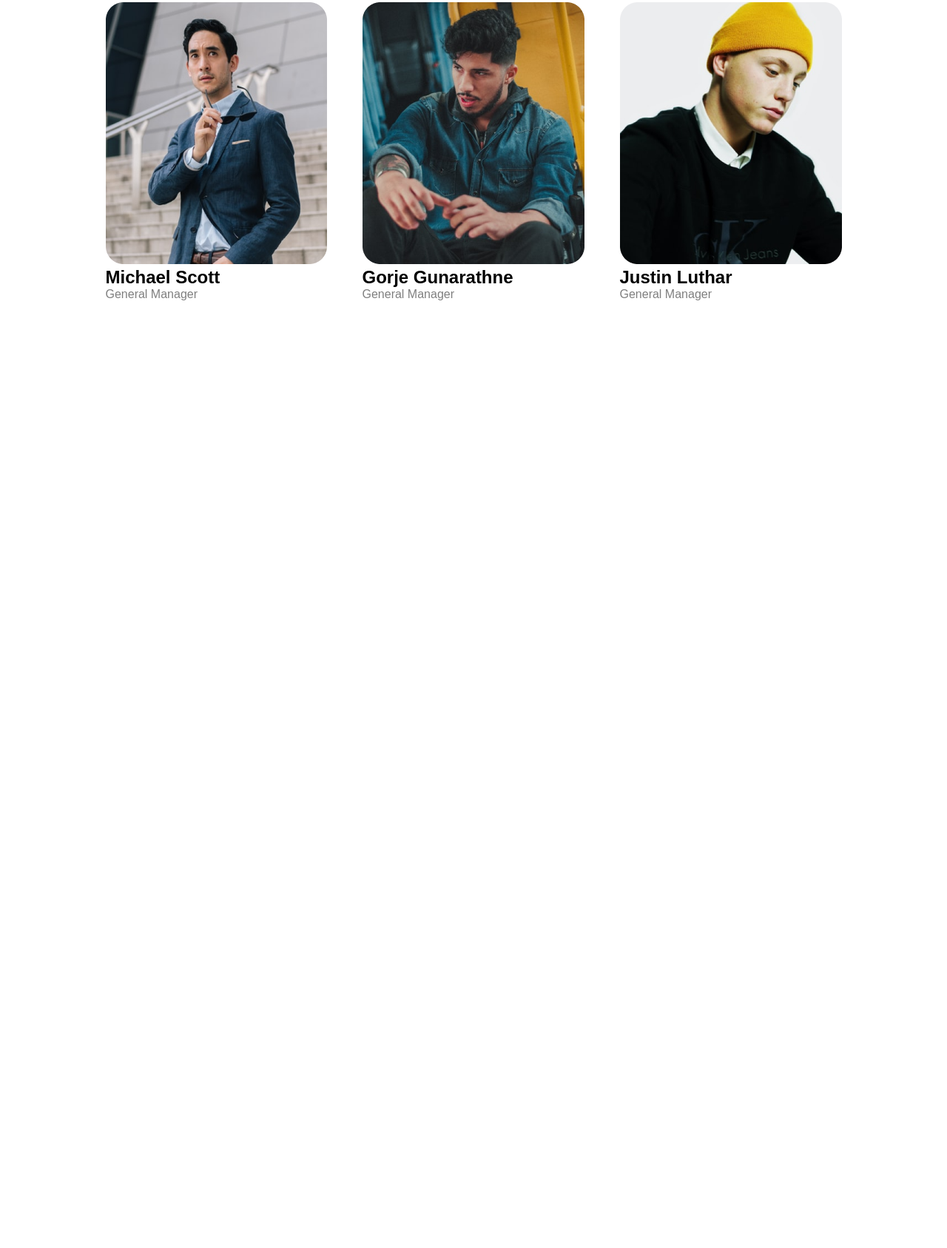
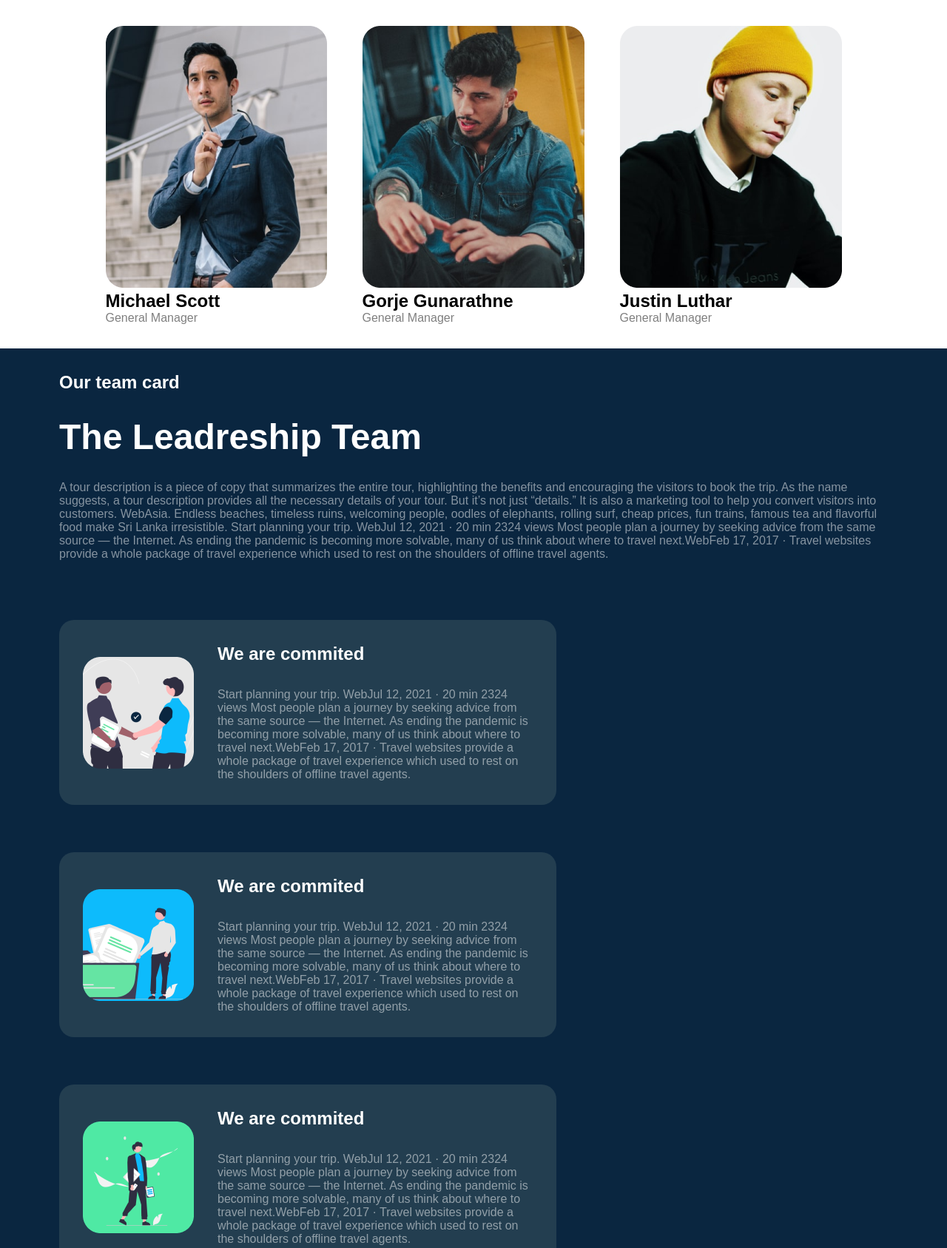
Before and after one commit to DilshanMadhusanka/HTML-CSS-Website-Development, a plain HTML site: page index.html in a window 1280 px wide. Shown: the part 2819-4506 px from the top of the page at 74% size. Before the commit the page ends 3226 px from the top, so only its background shows below. Drawn offline with Linux system fonts and the light colour scheme.

Commit message:
our-team-images-section

```diff
--- a/index.html
+++ b/index.html
@@ -53,10 +53,13 @@
     <!-- our story -->
 
     <section class="ourStory">
-      <div class="our-story-1" >
+      <div class="our-story-1">
         <h2>Our Story</h2>
-        <h1>handshake inforgraphics mass market <br> crowdfunding itertion</h1>
-        <p >
+        <h1>
+          handshake inforgraphics mass market <br />
+          crowdfunding itertion
+        </h1>
+        <p>
           A tour description is a piece of copy that summarizes the entire tour,
           highlighting the benefits and encouraging the visitors to book the
           trip. As the name suggests, a tour description provides all the
@@ -79,7 +82,7 @@
           visitors into customers.
         </p>
         <div class="buttons">
-          <button >Read more</button>
+          <button>Read more</button>
           <button class="buttonNew">our story</button>
         </div>
       </div>
@@ -89,8 +92,22 @@
     <section>
       <div class="our-number">
         <h2>our number</h2>
-    <h1>ha dshake inforgraphics mass market <br> crowdfunding inertion!</h1>
-    <p>A tour description is a piece of copy that summarizes the entire tour, highlighting the benefits and encouraging the visitors to book the trip. As the name suggests, a tour description provides all the necessary details of your tour. But it’s not just “details.” It is also a marketing tool to help you convert visitors into customers.A tour description is a piece of copy that summarizes the entire tour, highlighting the benefits and encouraging the visitors to book the trip. As the name suggests, a tour description provides all the necessary details of your tour. But it’s not just “details.” It is also a marketing tool to help you convert visitors into customers.</p>
+        <h1>
+          ha dshake inforgraphics mass market <br />
+          crowdfunding inertion!
+        </h1>
+        <p>
+          A tour description is a piece of copy that summarizes the entire tour,
+          highlighting the benefits and encouraging the visitors to book the
+          trip. As the name suggests, a tour description provides all the
+          necessary details of your tour. But it’s not just “details.” It is
+          also a marketing tool to help you convert visitors into customers.A
+          tour description is a piece of copy that summarizes the entire tour,
+          highlighting the benefits and encouraging the visitors to book the
+          trip. As the name suggests, a tour description provides all the
+          necessary details of your tour. But it’s not just “details.” It is
+          also a marketing tool to help you convert visitors into customers.
+        </p>
 
         <div class="data">
           <div>
@@ -109,14 +126,14 @@
       </div>
     </section>
 
-
     <!-- our team -->
 
-<section >
+    <section>
       <div class="team">
         <h2>Our team</h2>
         <h1>the leadership team</h1>
-    <p>A tour description is a piece of copy that summarizes the entire tour,
+        <p>
+          A tour description is a piece of copy that summarizes the entire tour,
           highlighting the benefits and encouraging the visitors to book the
           trip. As the name suggests, a tour description provides all the
           necessary details of your tour. But it’s not just “details.” It is
@@ -129,25 +146,108 @@
           pandemic is becoming more solvable, many of us think about where to
           travel next.WebFeb 17, 2017 · Travel websites provide a whole package
           of travel experience which used to rest on the shoulders of offline
-      travel agents.</p>
+          travel agents.
+        </p>
 
         <div class="image-section">
           <div class="image-data">
-          <img src="./assets/our-team-small (1).png" alt="our-team-small-image">
+            <img
+              src="./assets/our-team-small (1).png"
+              alt="our-team-small-image"
+            />
             <h2>Michael Scott</h2>
             <p>General Manager</p>
           </div>
 
           <div class="image-data">
-          <img src="./assets/our-team-small (2).png" alt="our-team-small-image">
+            <img
+              src="./assets/our-team-small (2).png"
+              alt="our-team-small-image"
+            />
             <h2>Gorje Gunarathne</h2>
             <p>General Manager</p>
           </div>
 
           <div class="image-data">
-          <img src="./assets/our-team-small (3).png" alt="our-team-small-image">
+            <img
+              src="./assets/our-team-small (3).png"
+              alt="our-team-small-image"
+            />
             <h2>Justin Luthar</h2>
             <p>General Manager</p>
+          </div>
+        </div>
+      </div>
+    </section>
+
+    <!-- our team images -->
+
+    <section class="data-card">
+      <h2>Our team card</h2>
+      <h1>The Leadreship Team</h1>
+      <p>
+        A tour description is a piece of copy that summarizes the entire tour,
+        highlighting the benefits and encouraging the visitors to book the trip.
+        As the name suggests, a tour description provides all the necessary
+        details of your tour. But it’s not just “details.” It is also a
+        marketing tool to help you convert visitors into customers. WebAsia.
+        Endless beaches, timeless ruins, welcoming people, oodles of elephants,
+        rolling surf, cheap prices, fun trains, famous tea and flavorful food
+        make Sri Lanka irresistible. Start planning your trip. WebJul 12, 2021 ·
+        20 min 2324 views Most people plan a journey by seeking advice from the
+        same source — the Internet. As ending the pandemic is becoming more
+        solvable, many of us think about where to travel next.WebFeb 17, 2017 ·
+        Travel websites provide a whole package of travel experience which used
+        to rest on the shoulders of offline travel agents.
+      </p>
+
+      <div class="card-container">
+        <div class="card">
+          <img src="./assets/out-team-images (1).png" alt="our-team-image" />
+          <div class="card-data">
+            <h2>We are commited</h2>
+            <p>
+              Start planning your trip. WebJul 12, 2021 · 20 min 2324 views Most
+              people plan a journey by seeking advice from the same source — the
+              Internet. As ending the pandemic is becoming more solvable, many of
+              us think about where to travel next.WebFeb 17, 2017 · Travel
+              websites provide a whole package of travel experience which used to
+              rest on the shoulders of offline travel agents.
+            </p>
+          </div>
+
+        </div>
+
+
+        <div class="card">
+          <img src="./assets/out-team-images (2).png" alt="our-team-image" />
+          <div class="card-data">
+            <h2>We are commited</h2>
+            <p>
+              Start planning your trip. WebJul 12, 2021 · 20 min 2324 views Most
+              people plan a journey by seeking advice from the same source — the
+              Internet. As ending the pandemic is becoming more solvable, many of
+              us think about where to travel next.WebFeb 17, 2017 · Travel
+              websites provide a whole package of travel experience which used to
+              rest on the shoulders of offline travel agents.
+            </p>
+          </div>
+
+        </div>
+
+
+        <div class="card">
+          <img src="./assets/out-team-images (3).png" alt="our-team-image" />
+          <div class="card-data">
+            <h2>We are commited</h2>
+            <p>
+              Start planning your trip. WebJul 12, 2021 · 20 min 2324 views Most
+              people plan a journey by seeking advice from the same source — the
+              Internet. As ending the pandemic is becoming more solvable, many of
+              us think about where to travel next.WebFeb 17, 2017 · Travel
+              websites provide a whole package of travel experience which used to
+              rest on the shoulders of offline travel agents.
+            </p>
           </div>
 
         </div>
@@ -155,15 +255,6 @@
       </div>
     </section>
 
-
-
-
-
-
-
-
-
-    <!-- our team images -->
     <!-- footers -->
   </body>
 </html>
--- a/style.css
+++ b/style.css
@@ -150,7 +150,7 @@ button {
   flex-direction: column;
   justify-content: center;
   gap: 3rem;
-  margin-top: 3rem;
+  margin-top: 5rem;
 }
 
 .image-section {
@@ -160,3 +160,46 @@ button {
   justify-content: center;
   align-items: center;
 }
+
+/* our team images */
+
+.data-card{
+padding: 2rem 5rem;
+display: flex;
+flex-direction: column;
+background-color: #0a2640;
+color: #fff;
+gap: 2rem;
+margin-top: 2rem;
+}
+
+.card-container{
+  display: flex;
+  flex-direction: column;
+gap: 4rem;
+margin-top: 3rem;
+
+}
+
+
+.card{
+  display: flex;
+  flex-direction: row;
+  gap: 2rem;
+  background-color: #233e50;
+  padding: 2rem ;
+ width: 60%;
+border-radius: 20px;
+align-items: center;
+justify-content: center;
+
+
+}
+
+
+
+.card-data{
+  display: flex;
+  flex-direction: column;
+  gap: 2rem;
+}
```
Lines whose indentation alone changed are shown as unchanged.
